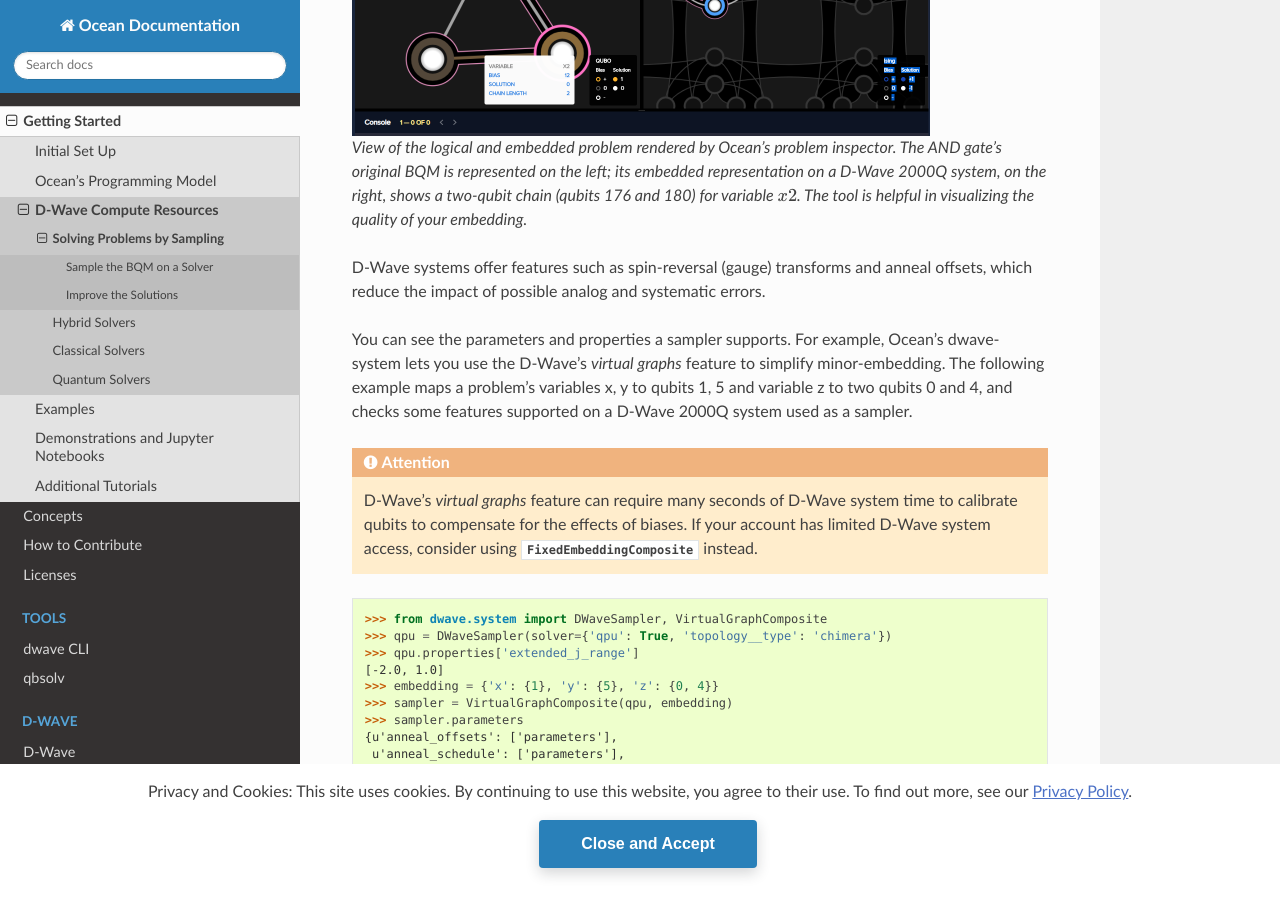
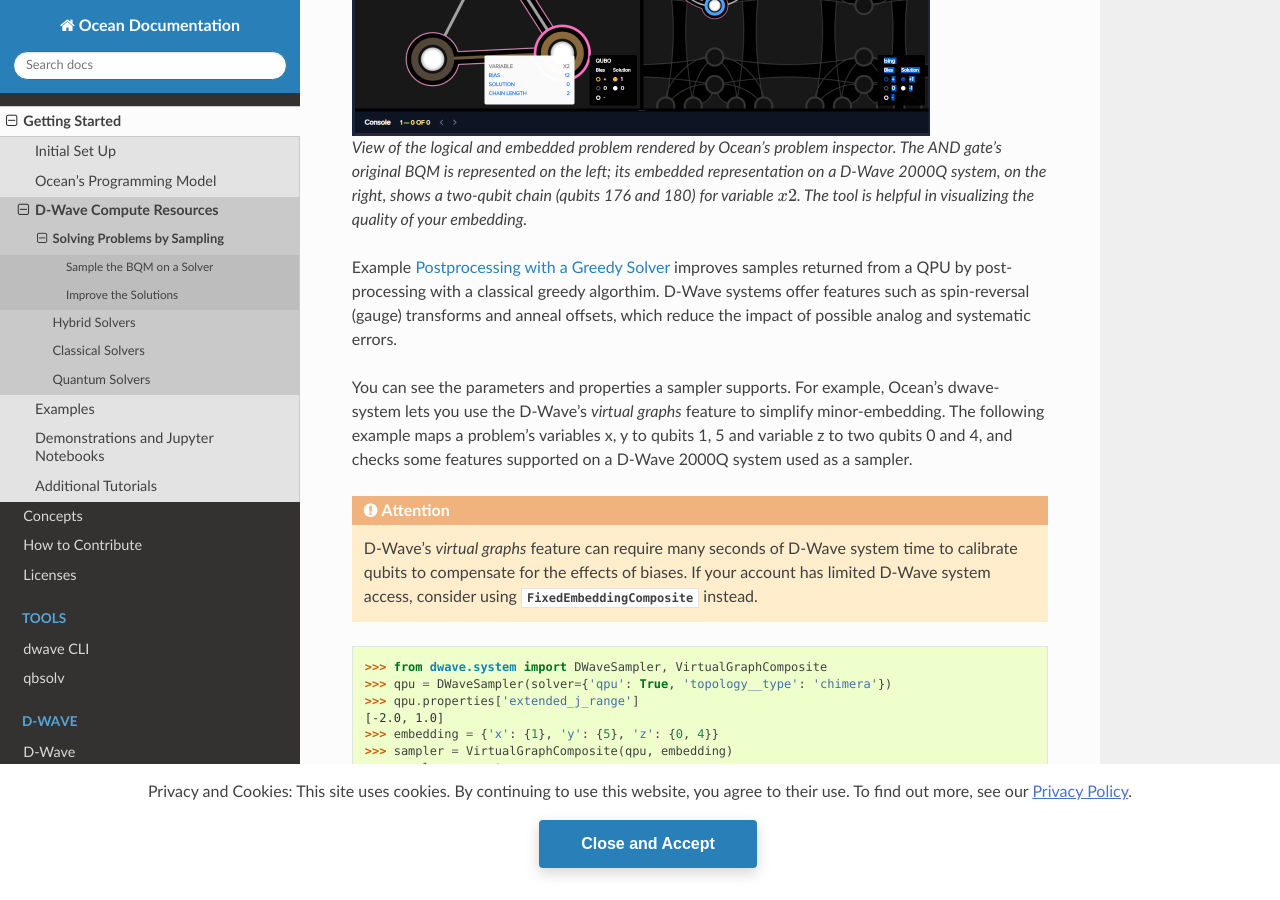
Before and after one commit to dwavesystems/dwave-ocean-sdk, a Sphinx documentation site: the page built from docs/overview/samplers.rst, in a window 1280 px wide and 900 px high, scrolled down 1692 px. Built offline with Sphinx 7.4.7 and the Read the Docs theme 2.0.0, drawn with Linux system fonts in a browser that asks for light colours; pages that are not in the unit, such as notebooks, are missing from menus; the version number could not be read and is left out.

Commit message:
Add dwave-greedy docs (#93)
* Add dwave-greedy submodule to SDK

* Add greedy docs

* Add greedy license

* Change submodule from ssh to hhtps

* Add greedy version 0.1.0 to setup.py

* Add example of postprocessing with dwave-greedy

* Update greedy example

* Checkout greedy 0.1.0

* Update dwave-system version to fix doctest failure

* Update dwave-system version to 1.0.0 fix next doctest failures

```diff
--- a/docs/getting_started.rst
+++ b/docs/getting_started.rst
@@ -110,10 +110,13 @@ Intermediate-Level Examples
    examples/map_coloring
    examples/multi_gate
    examples/hybrid1
+   examples/pp_greedy
 
 * :ref:`map_coloring` example solves a more complex constraint satisfaction problem.
 * :ref:`multi_gate` looks more deeply at :term:`minor-embedding`.
 * :ref:`hybrid1` builds a hybrid workflow and solver for a large graph problem.
+* :ref:`pp_greedy` improves samples returned from a QPU by post-processing with a
+  classical greedy algorthim.
 
 Advanced-Level Examples
 -----------------------
--- a/docs/index.rst
+++ b/docs/index.rst
@@ -47,6 +47,8 @@ The SDK includes the :ref:`dwave_cli` and the following packages:
        satisfaction problem with small constraints over binary variables.
    * - :doc:`dwave-cloud-client <docs_cloud/sdk_index>` (`repo <https://github.com/dwavesystems/dwave-cloud-client>`_)
      - Minimal implementation of the REST interface used to communicate with D-Wave :term:`Sampler` API (SAPI) servers.
+   * - :doc:`dwave-greedy <docs_greedy/sdk_index>` (`repo <https://github.com/dwavesystems/dwave-greedy>`_\ )
+     - An implementation of a steepest descent solver for binary quadratic models.
    * - :doc:`dwave-hybrid <docs_hybrid/sdk_index>` (`repo <https://github.com/dwavesystems/dwave-hybrid>`_\ )
      - A general, minimal Python framework for building hybrid asynchronous decomposition samplers for quadratic unconstrained binary optimization (QUBO) problems.
    * - :doc:`dwave-inspector <docs_inspector/sdk_index>` (`repo <https://github.com/dwavesystems/dwave-inspector>`_\ )
@@ -99,6 +101,7 @@ The SDK includes the :ref:`dwave_cli` and the following packages:
   docs_dimod/sdk_index
   docs_binarycsp/sdk_index
   docs_cloud/sdk_index
+  docs_greedy/sdk_index
   docs_hybrid/sdk_index
   docs_inspector/sdk_index
   docs_neal/sdk_index
--- a/docs/licenses.rst
+++ b/docs/licenses.rst
@@ -10,6 +10,7 @@ Below are the open-source licenses for the SDK and its tools:
    licenses/sdk
    licenses/binarycsp
    licenses/cloud
+   licenses/greedy
    licenses/hybrid
    licenses/neal
    licenses/dnx
--- /dev/null
+++ b/docs/licenses/greedy.rst
@@ -0,0 +1,5 @@
+============
+dwave-greedy
+============
+
+.. include:: ../docs_greedy/LICENSE
--- a/docs/overview/samplers.rst
+++ b/docs/overview/samplers.rst
@@ -78,8 +78,9 @@ minor-embedding.
 
   View of the logical and embedded problem rendered by Ocean's problem inspector. The AND gate's original BQM is represented on the left; its embedded representation on a D-Wave 2000Q system, on the right, shows a two-qubit chain (qubits 176 and 180) for variable :math:`x2`. The tool is helpful in visualizing the quality of your embedding.
 
-D-Wave systems offer features such as spin-reversal (gauge) transforms and anneal offsets,
-which reduce the impact of possible analog and systematic errors.
+Example :ref:`pp_greedy` improves samples returned from a QPU by post-processing with a
+classical greedy algorthim. D-Wave systems offer features such as spin-reversal (gauge)
+transforms and anneal offsets, which reduce the impact of possible analog and systematic errors.
 
 You can see the parameters and properties a sampler supports. For example, Ocean's
 :doc:`dwave-system </docs_system/sdk_index>` lets you use the
--- a/setup.py
+++ b/setup.py
@@ -25,12 +25,13 @@ exec(open("./dwaveoceansdk/package_info.py").read())
 install_requires = [
     'dimod==0.9.5',
     'dwave-cloud-client==0.7.7',
+    'dwave-greedy==0.1.0',
     'dwave-hybrid==0.5.1',
     'dwave-inspector==0.2.3',
     'dwave-neal==0.5.4',
     'dwave-networkx==0.8.7',
     'dwave-qbsolv==0.3.0',
-    'dwave-system==0.9.9',
+    'dwave-system==1.0.0',
     'dwave-tabu==0.3.0',
     'dwavebinarycsp==0.1.2',
     'minorminer==0.2.0',
```
Also changed, not shown: docs/examples/pp_greedy.rst (added, +128 -0 lines), docs/overview/stack.rst (+8 -0 lines), .gitmodules, docs/_images/postprocessing_greedy1.png (added), 1 other file.
